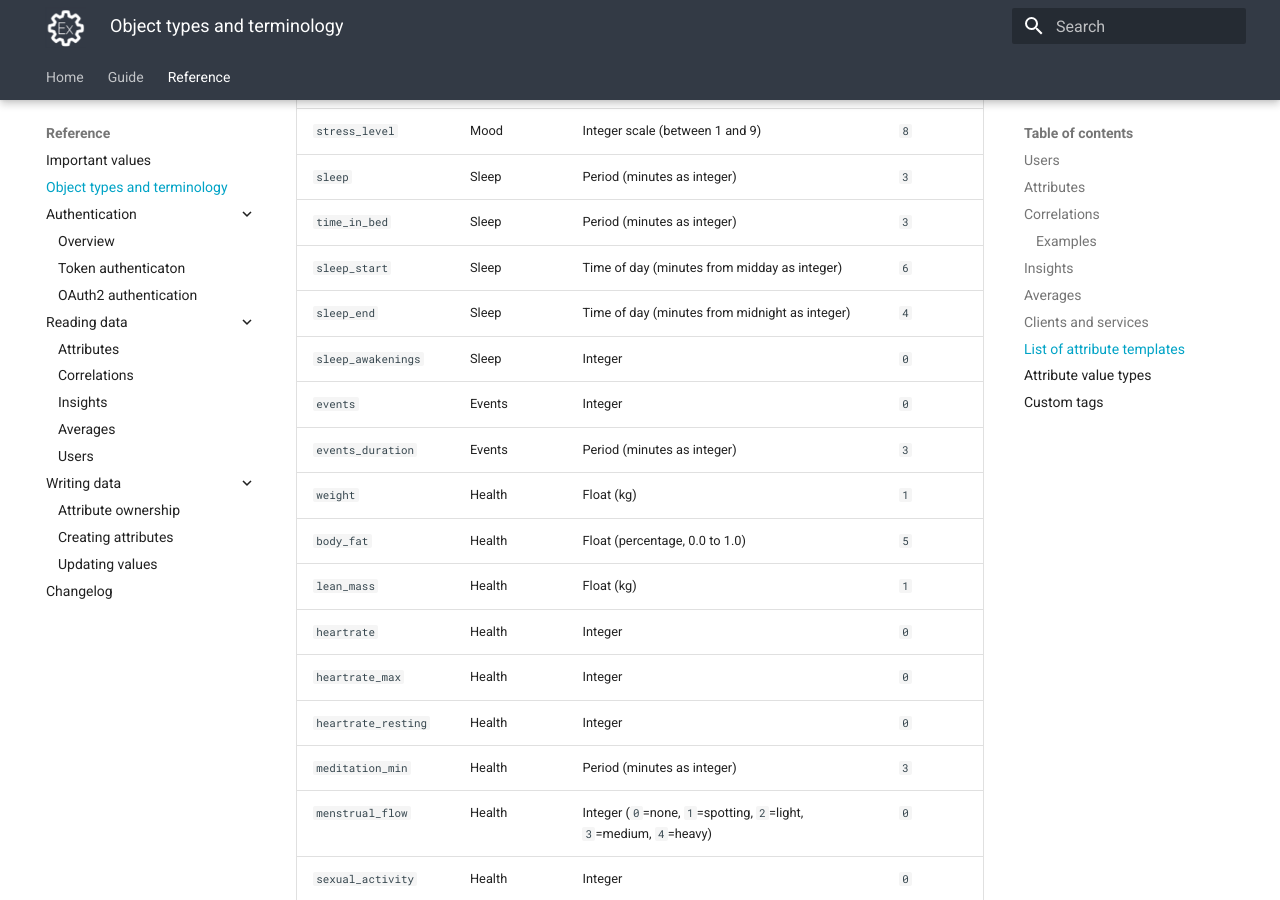
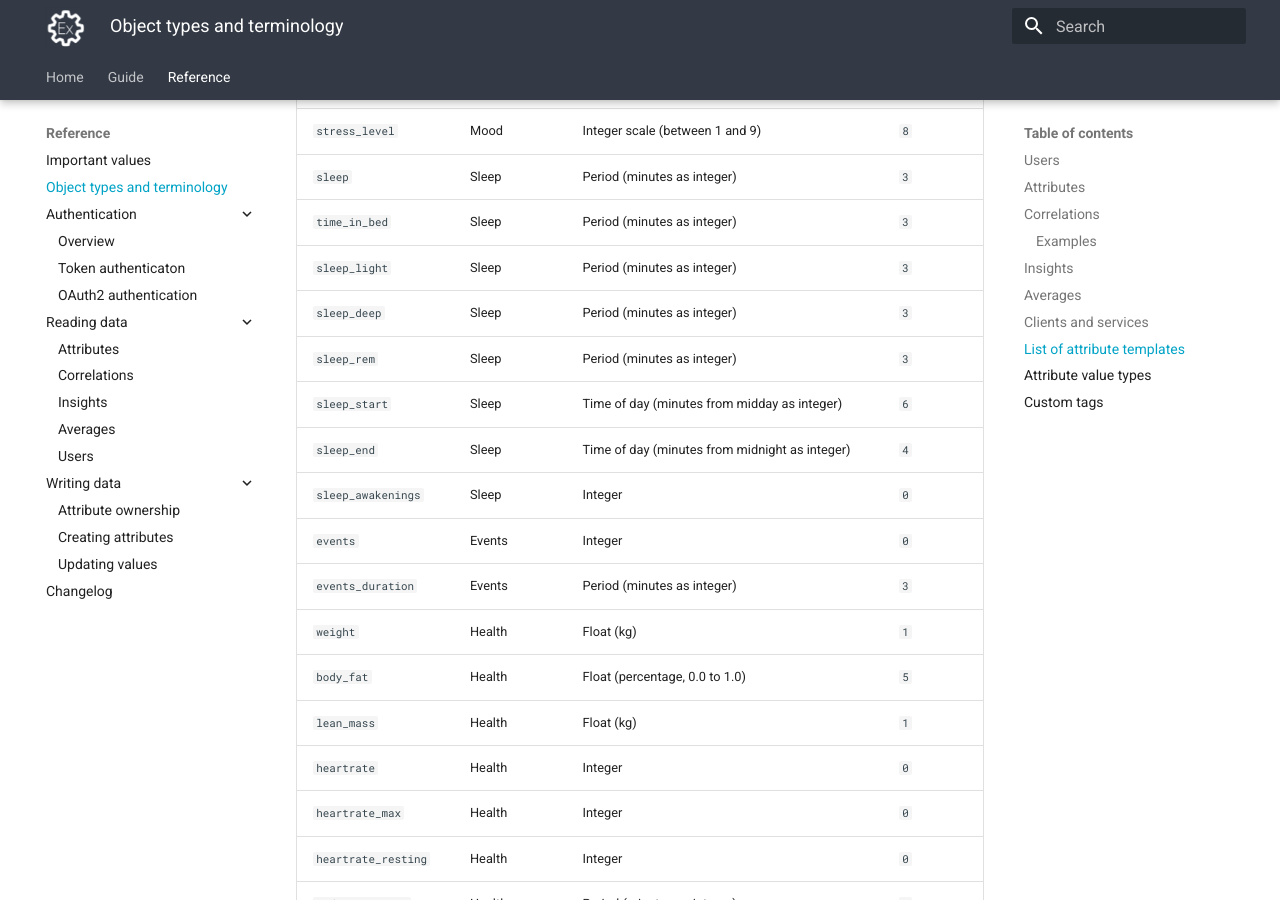
Before and after one commit to hellocodeco/exist-api-docs, an MkDocs documentation site: the page built from docs/reference/object_types.md, in a window 1280 px wide and 900 px high, scrolled down 7659 px. Built offline with MkDocs 1.6.1 and Material for MkDocs 9.7.7, drawn with Linux system fonts in a browser that asks for light colours.

Commit message:
add new sleep attributes

```diff
--- a/docs/reference/object_types.md
+++ b/docs/reference/object_types.md
@@ -262,6 +262,9 @@ Name                | Group        | Value type description         | Value type
 `stress_level`      | Mood         | Integer scale (between 1 and 9)    | `8`
 `sleep`             | Sleep        | Period (minutes as integer)    | `3`
 `time_in_bed`       | Sleep        | Period (minutes as integer)    | `3`
+`sleep_light`       | Sleep        | Period (minutes as integer)    | `3`
+`sleep_deep`        | Sleep        | Period (minutes as integer)    | `3`
+`sleep_rem`         | Sleep        | Period (minutes as integer)    | `3`
 `sleep_start`       | Sleep        | Time of day (minutes from midday as integer)   | `6`
 `sleep_end`         | Sleep        | Time of day (minutes from midnight as integer) | `4`
 `sleep_awakenings`  | Sleep        | Integer                        | `0`
```
